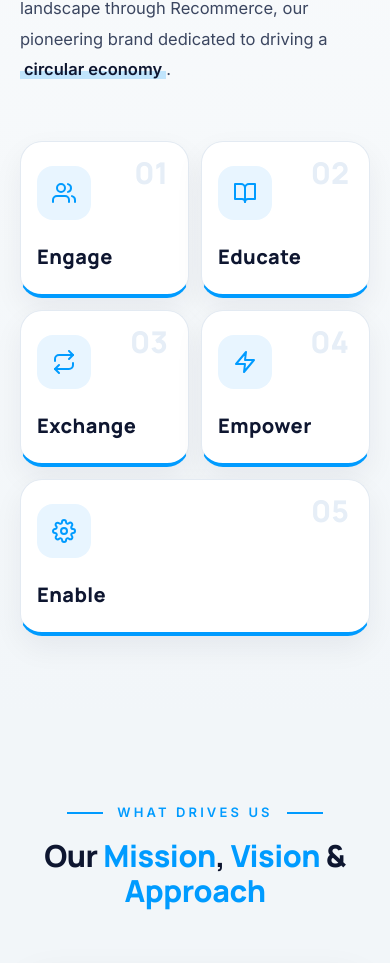
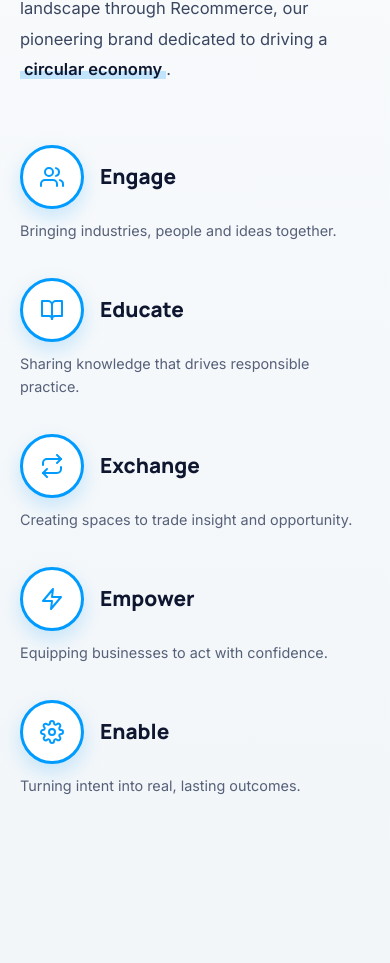
Before and after one commit to bhoomika6214/Recommerce-website, a React (Vite) app: page /about in a window 390 px wide. Shown: the part 1831-2794 px from the top of the page. Built offline with nearby package versions, Linux system fonts and the light colour scheme.

Commit message:
about page layout updated

```diff
--- /dev/null
+++ b/src/pages/AboutIdeals.css
@@ -0,0 +1,143 @@
+/* The five ideals (Engage, Educate, Exchange, Empower, Enable): a connected path of milestones. */
+.ab-ideals {
+  list-style: none;
+  margin: 80px 0 0;
+  padding: 4px 0 0;
+  display: grid;
+  grid-template-columns: repeat(5, 1fr);
+  position: relative;
+}
+
+/* the line joining the five milestones */
+.ab-ideals::before {
+  content: '';
+  position: absolute;
+  top: 46px;
+  left: 10%;
+  right: 10%;
+  height: 3px;
+  border-radius: 3px;
+  background: linear-gradient(90deg, rgba(0, 155, 255, 0.15), #009bff 20%, #7fd0ff 80%, rgba(0, 155, 255, 0.15));
+}
+
+.ab-ideal {
+  position: relative;
+  list-style: none;
+  display: flex;
+  flex-direction: column;
+  align-items: center;
+  text-align: center;
+  padding: 0 14px;
+}
+
+.ab-ideal-icon {
+  order: 1;
+  display: flex;
+  align-items: center;
+  justify-content: center;
+  width: 86px;
+  height: 86px;
+  border-radius: 50%;
+  font-size: 30px;
+  color: #009bff;
+  background: #fff;
+  border: 3px solid #009bff;
+  box-shadow: 0 0 0 8px #f2f6f9, 0 14px 30px rgba(0, 155, 255, 0.22);
+  position: relative;
+  z-index: 1;
+  transition: background 0.3s ease, color 0.3s ease, transform 0.3s ease;
+}
+
+.ab-ideal:hover .ab-ideal-icon {
+  background: #009bff;
+  color: #fff;
+  transform: translateY(-6px);
+}
+
+.ab-ideal-no {
+  order: 2;
+  margin-top: 22px;
+  padding: 5px 12px;
+  border-radius: 999px;
+  font-family: 'Manrope', sans-serif;
+  font-weight: 800;
+  font-size: 12px;
+  line-height: 1;
+  letter-spacing: 0.14em;
+  color: #0a56c8;
+  background: #e3f2ff;
+}
+
+.ab-ideal-label {
+  order: 3;
+  display: block;
+  margin-top: 12px;
+  font-family: 'Manrope', sans-serif;
+  font-weight: 800;
+  font-size: 1.3rem;
+  color: #0e1630;
+}
+
+.ab-ideal-desc {
+  order: 4;
+  max-width: 200px;
+  margin: 8px 0 0;
+  font-size: 0.9rem;
+  line-height: 1.6;
+  color: #566078;
+}
+
+/* ---------- responsive ---------- */
+@media (max-width: 1100px) {
+  .ab-ideals {
+    grid-template-columns: repeat(3, 1fr);
+    row-gap: 36px;
+  }
+  .ab-ideals::before {
+    display: none;
+  }
+}
+
+@media (max-width: 760px) {
+  .ab-ideals {
+    margin-top: 56px;
+    grid-template-columns: repeat(2, 1fr);
+  }
+  .ab-ideal:last-child {
+    grid-column: 1 / -1;
+  }
+}
+
+@media (max-width: 520px) {
+  .ab-ideals {
+    grid-template-columns: 1fr;
+  }
+  .ab-ideal {
+    flex-direction: row;
+    flex-wrap: wrap;
+    align-items: center;
+    text-align: left;
+    column-gap: 16px;
+    padding: 0;
+  }
+  .ab-ideal-icon {
+    width: 64px;
+    height: 64px;
+    font-size: 24px;
+    box-shadow: 0 8px 20px rgba(0, 155, 255, 0.2);
+  }
+  .ab-ideal-no {
+    display: none;
+  }
+  .ab-ideal-label {
+    order: 2;
+    margin-top: 0;
+    flex: 1 1 calc(100% - 90px);
+  }
+  .ab-ideal-desc {
+    order: 3;
+    flex: 0 0 100%;
+    max-width: none;
+    margin-top: 10px;
+  }
+}
--- a/src/pages/AboutPage.css
+++ b/src/pages/AboutPage.css
@@ -331,70 +331,6 @@
   color: #0a56c8;
 }
 
-/* the five ideals */
-.ab-ideals {
-  list-style: none;
-  margin-top: 80px;
-  display: grid;
-  grid-template-columns: repeat(5, 1fr);
-  gap: 18px;
-}
-
-.ab-ideal {
-  position: relative;
-  padding: 30px 22px 28px;
-  border-radius: 22px;
-  background: #fff;
-  border: 1px solid #e3eaf2;
-  border-bottom: 4px solid #009bff;
-  box-shadow: 0 12px 30px rgba(14, 22, 48, 0.06);
-  text-align: left;
-  transition: opacity 0.8s cubic-bezier(0.16, 1, 0.3, 1), transform 0.3s ease, box-shadow 0.3s ease;
-}
-
-.ab-ideal.ab-in:hover {
-  transform: translateY(-8px);
-  box-shadow: 0 24px 44px rgba(0, 155, 255, 0.18);
-}
-
-.ab-ideal-no {
-  position: absolute;
-  top: 16px;
-  right: 20px;
-  font-family: 'Manrope', sans-serif;
-  font-weight: 800;
-  font-size: 30px;
-  line-height: 1;
-  color: #e6eef7;
-}
-
-.ab-ideal-icon {
-  width: 54px;
-  height: 54px;
-  border-radius: 16px;
-  display: flex;
-  align-items: center;
-  justify-content: center;
-  font-size: 24px;
-  color: #009bff;
-  background: #e8f5ff;
-  transition: background 0.3s ease, color 0.3s ease;
-}
-
-.ab-ideal.ab-in:hover .ab-ideal-icon {
-  background: #009bff;
-  color: #fff;
-}
-
-.ab-ideal-label {
-  display: block;
-  margin-top: 22px;
-  font-family: 'Manrope', sans-serif;
-  font-weight: 800;
-  font-size: 1.25rem;
-  letter-spacing: 0.02em;
-}
-
 /* ---------- mission / vision / approach ---------- */
 
 .ab-pillars {
@@ -684,7 +620,6 @@
     transform: none;
     transition: none;
   }
-  .ab-ideal,
   .ab-pillar,
   .ab-why-card,
   .ab-btn {
@@ -695,9 +630,6 @@
 /* ---------- responsive ---------- */
 
 @media (max-width: 1100px) {
-  .ab-ideals {
-    grid-template-columns: repeat(3, 1fr);
-  }
   .ab-pillar-grid,
   .ab-why-grid {
     grid-template-columns: 1fr;
@@ -729,9 +661,6 @@
     margin-left: auto;
     margin-right: auto;
     width: 100%;
-  }
-  .ab-ideals {
-    margin-top: 56px;
   }
   .ab-join {
     padding: 80px 0 90px;
@@ -786,16 +715,6 @@
     padding: 24px 22px;
     margin-top: 34px;
   }
-  .ab-ideals {
-    grid-template-columns: repeat(2, 1fr);
-    gap: 12px;
-  }
-  .ab-ideal {
-    padding: 24px 16px 22px;
-  }
-  .ab-ideal:last-child {
-    grid-column: 1 / -1;
-  }
   .ab-btn {
     width: 100%;
     justify-content: center;
--- a/src/pages/AboutPage.jsx
+++ b/src/pages/AboutPage.jsx
@@ -8,6 +8,7 @@ import { features } from '../components/whyData';
 import heroPhoto from '../assets/gallery-web/banners/about-hero.webp';
 import joinPhoto from '../assets/gallery-web/banners/about-join.webp';
 import './AboutPage.css';
+import './AboutIdeals.css';
 
 // Web-sized event photos (see src/assets/gallery-web).
 const expoFiles = import.meta.glob('../assets/gallery-web/6thRecommerce/*.webp', { eager: true, query: '?url', import: 'default' });
@@ -16,12 +17,13 @@ const expoPic = (n) => expoFiles[`../assets/gallery-web/6thRecommerce/${n}.webp`
 const itadPic = (n) => itadFiles[`../assets/gallery-web/itad/${n}.webp`];
 
 const IDEALS = [
-  { label: 'Engage', icon: <FiUsers /> },
-  { label: 'Educate', icon: <FiBookOpen /> },
-  { label: 'Exchange', icon: <FiRepeat /> },
-  { label: 'Empower', icon: <FiZap /> },
-  { label: 'Enable', icon: <FiSettings /> },
+  { label: 'Engage', icon: <FiUsers />, desc: 'Bringing industries, people and ideas together.' },
+  { label: 'Educate', icon: <FiBookOpen />, desc: 'Sharing knowledge that drives responsible practice.' },
+  { label: 'Exchange', icon: <FiRepeat />, desc: 'Creating spaces to trade insight and opportunity.' },
+  { label: 'Empower', icon: <FiZap />, desc: 'Equipping businesses to act with confidence.' },
+  { label: 'Enable', icon: <FiSettings />, desc: 'Turning intent into real, lasting outcomes.' },
 ];
+
 
 const PILLARS = [
   {
@@ -182,6 +184,7 @@ export default function AboutPage() {
                 <span className="ab-ideal-no">{String(i + 1).padStart(2, '0')}</span>
                 <span className="ab-ideal-icon">{d.icon}</span>
                 <span className="ab-ideal-label">{d.label}</span>
+                <p className="ab-ideal-desc">{d.desc}</p>
               </li>
             ))}
           </ol>
```
